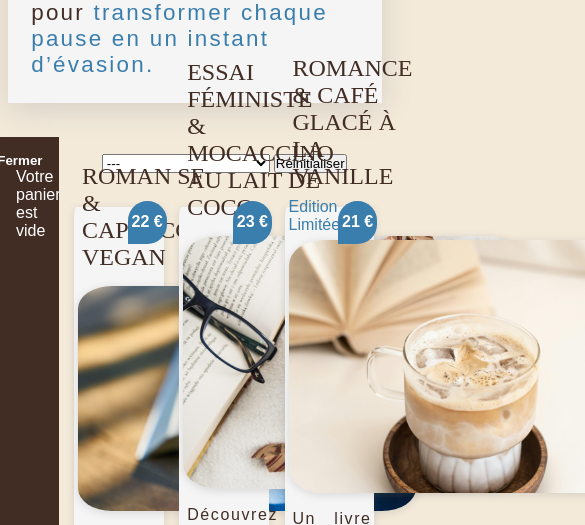
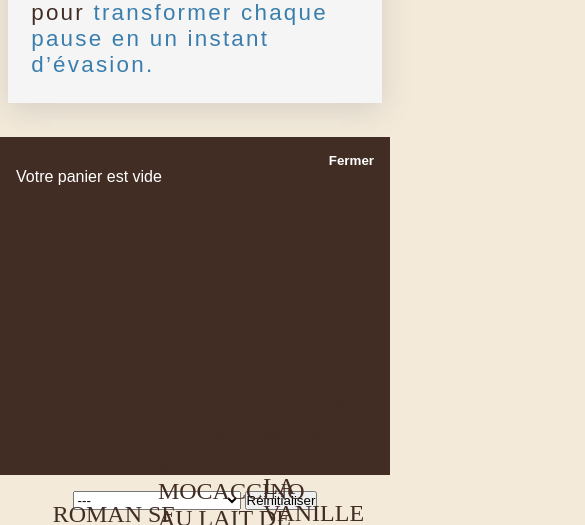
Before and after one commit to Esliel/coffee-books-shop, a React (Create React App) app: page / in a window 390 px wide. Shown: the part 1060-1585 px from the top of the page, 585 px wide, since content can reach past the window. Built offline with nearby package versions, Linux system fonts and the light colour scheme.

Commit message:
add responsive for cart (App.css & Cart.css)

```diff
--- a/src/styles/App.css
+++ b/src/styles/App.css
@@ -40,3 +40,10 @@ em {
     font-style: normal;
     font-weight: 500;
 }
+/* Responsive */
+/* Smartphones */
+@media (max-width: 480px) {
+  .flex-row {
+    flex-direction: column;
+  }
+}
--- a/src/styles/Cart.css
+++ b/src/styles/Cart.css
@@ -56,3 +56,15 @@ h3 {
 	display: block;
 	margin-bottom: 1vh;
 }
+
+/* Responsive */
+/* Smartphones */
+@media (max-width: 480px) {
+    .cbs-cart {
+        width: 100%;
+        height: 40vh;         /* Hauteur fixe */
+        max-height: 50vh;     /* Hauteur maximale */
+        min-height: 30vh;     /* Hauteur minimale */
+        overflow-y: auto;     /* Scroll si le contenu dépasse */
+    }
+}
```
